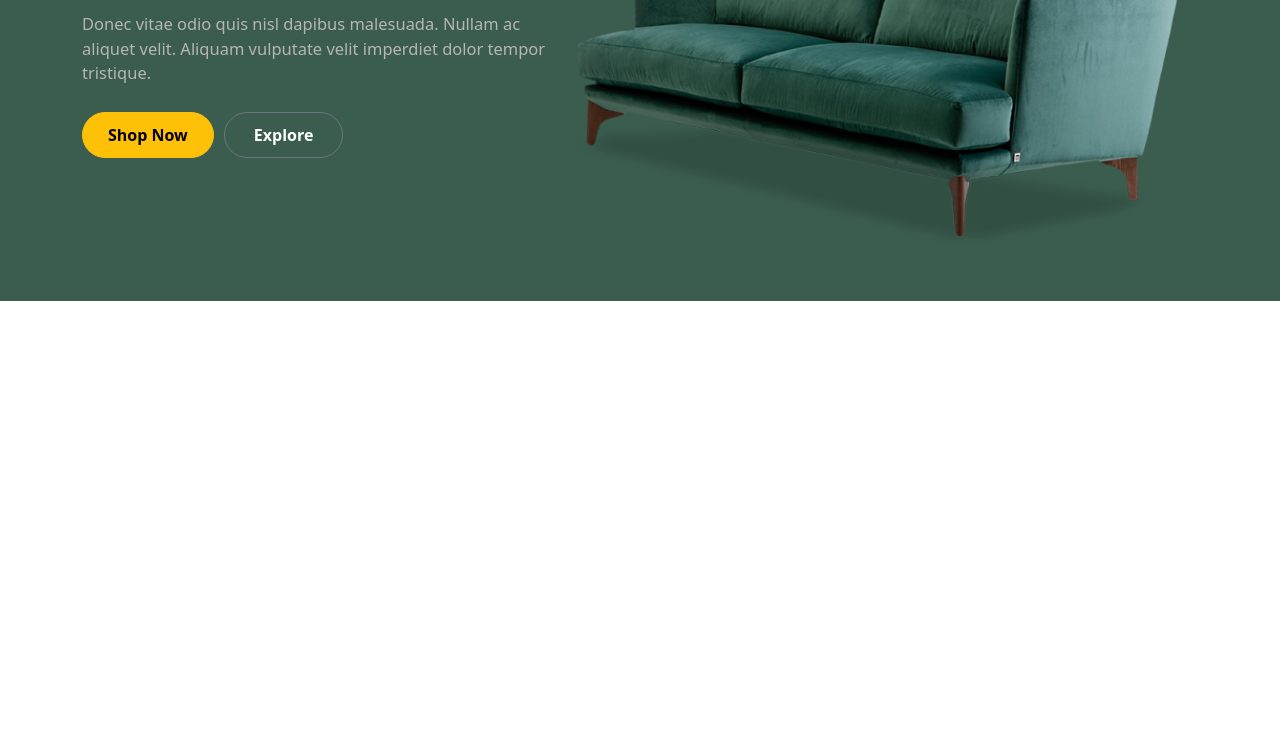
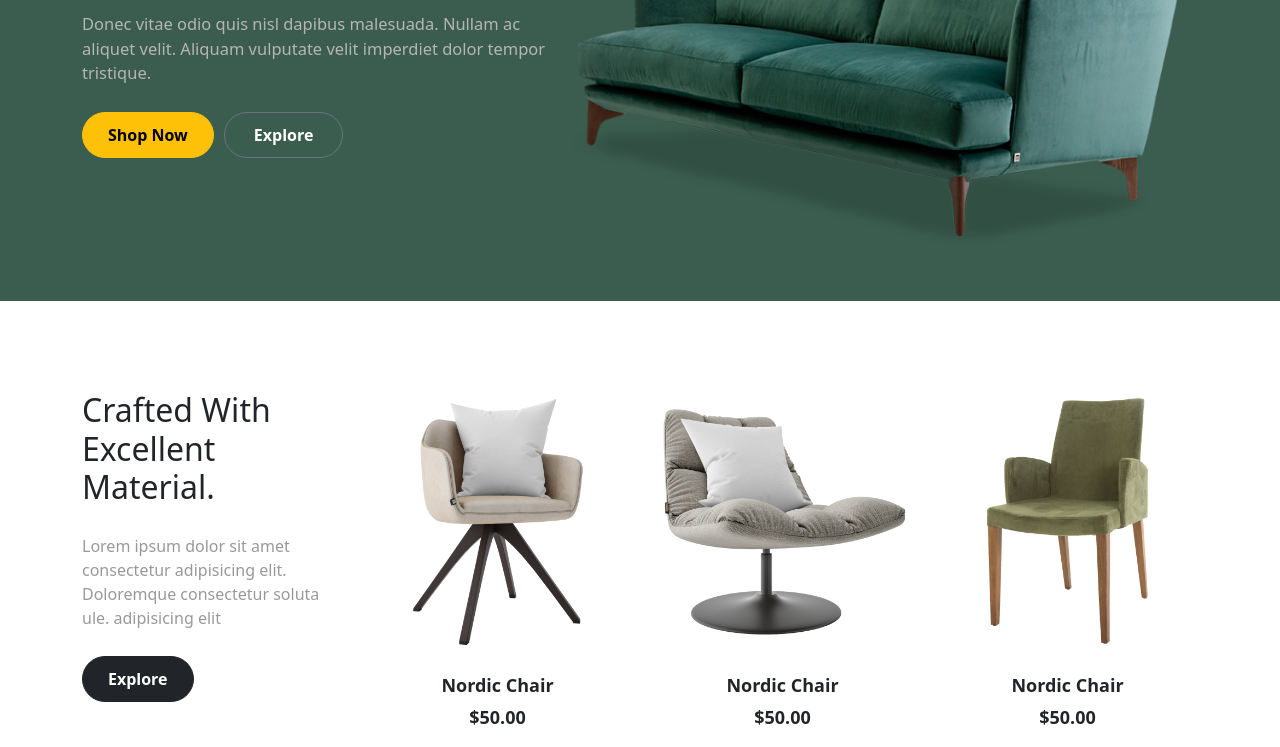
Before and after one commit to saadawan109/furni-project, a plain HTML site: page index.html in a window 1280 px wide. Shown: the part 330-1077 px from the top of the page. Before the commit the page ends 800 px from the top, so only its background shows below. Drawn offline with nearby package versions, Linux system fonts and the light colour scheme.

Commit message:
Section About Chairs
There are four bbcoloums in a row. In which 1 coloums has text and other 3 coloums have pics and price tags

```diff
--- a/index.html
+++ b/index.html
@@ -12,7 +12,7 @@
 
 <body>
 
-<!-- First Section -->
+    <!-- First Section -->
 
     <div class="bg-color">
 
@@ -88,6 +88,50 @@
         </div>
     </div>
 
+    <!-- Section About Chairs -->
+    <div class="section_chairs">
+        <div class="container">
+            <div class="row">
+
+
+                <div class="col-md-3">
+                    <h2>Crafted With Excellent Material.</h2>
+                    <p class="txt-chairs">Lorem ipsum dolor sit amet consectetur adipisicing elit. Doloremque
+                        consectetur soluta ule. adipisicing elit</p>
+                    <button type="button" class="btn btn-chairs_explore btn-dark rounded-pill">
+                        Explore
+                    </button>
+                </div>
+
+                <div class="col-md-3">
+                    <img class="img-chair" src="./images/product-1.png" alt="">
+                    <div class="chair_description">
+                        <p class="chair-name">Nordic Chair</p>
+                        <p class="chair_price">$50.00</p>
+                    </div>
+                </div>
+
+                <div class="col-md-3">
+                    <img class="img-chair" src="./images/product-2.png" alt="">
+                    <div class="chair_description">
+                        <p class="chair-name">Nordic Chair</p>
+                        <p class="chair_price">$50.00</p>
+                    </div>
+                </div>
+
+                <div class="col-md-3">
+                    <img class="img-chair" src="./images/product-3.png" alt="">
+                    <div class="chair_description">
+                        <p class="chair-name">Nordic Chair</p>
+                        <p class="chair_price">$50.00</p>
+                    </div>
+                </div>
+
+
+            </div>
+        </div>
+    </div>
+
 
 
     <script src="https://cdn.jsdelivr.net/npm/bootstrap@5.3.3/dist/js/bootstrap.bundle.min.js"
--- a/style.css
+++ b/style.css
@@ -64,3 +64,35 @@
 .img-couch{
     width: 100%;
 }
+
+/* Section About Chairs */
+
+.section_chairs{
+    margin-top: 90px;
+}
+.txt-chairs{
+    padding-top: 20px;
+    color: rgb(154, 153, 153);
+}
+.btn-chairs_explore{
+    color: white;
+    font-weight: 700 !important;
+    margin-top: 10px;
+    padding: 10px 25px !important;
+}
+.img-chair{
+    width: 100%;
+}
+.chair_description{
+    text-align: center;
+    margin-top: 20px;
+}
+.chair-name{
+    font-size: large;
+    font-weight: 600;
+    margin-bottom: 5px;
+}
+.chair_price{
+    font-size: large;
+    font-weight: 800;
+}
```
Also changed, not shown: images/product-1.png (added), images/product-2.png (added), images/product-3.png (added).
